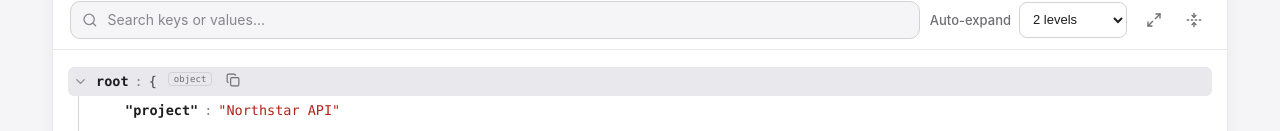
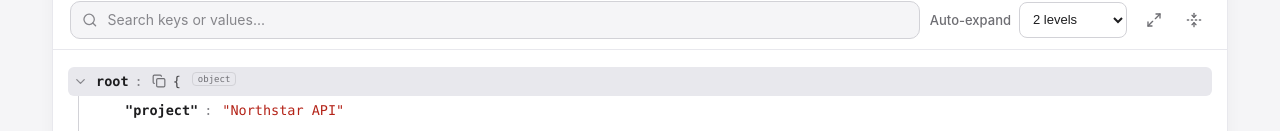
Before and after one commit to zjzhou521/json-treeview-online-tool, a React (Vite) app: page / in a window 1280 px wide. Shown: the part 821-952 px from the top of the page. Built offline with nearby package versions, Linux system fonts and the light colour scheme.

Commit message:
feat: simplify string rendering

```diff
--- a/src/App.tsx
+++ b/src/App.tsx
@@ -76,6 +76,8 @@
 				? "object"
 				: typeof value;
 const valueAsText = (value: JsonValue) => JSON.stringify(value, null, 2);
+const copiedValue = (value: JsonValue) =>
+	typeof value === "string" ? value : valueAsText(value);
 const pathAsText = (path: Path) =>
 	path.reduce<string>((text, part) => {
 		if (typeof part === "number") return `${text}[${part}]`;
@@ -271,6 +273,19 @@
 					</span>
 				)}
 				<span className="tree-colon">:</span>
+				<span className="tree-value-wrap">
+					<button
+						className="row-copy"
+						type="button"
+						aria-label={`Copy value at ${pathAsText(path)}`}
+						title="Copy value"
+						onClick={(event) => {
+							event.stopPropagation();
+							copy(copiedValue(value), "Value copied");
+						}}
+					>
+						<Copy size={14} />
+					</button>
 					{container ? (
 						<>
 							<span className="tree-bracket">
@@ -299,19 +314,8 @@
 							{kind === "string" ? JSON.stringify(value) : String(value)}
 						</span>
 					)}
+				</span>
 				<span className={`type-pill type-pill-${kind}`}>{kind}</span>
-				<button
-					className="row-copy"
-					type="button"
-					aria-label={`Copy value at ${pathAsText(path)}`}
-					title="Copy value"
-					onClick={(event) => {
-						event.stopPropagation();
-						copy(valueAsText(value), "Value copied");
-					}}
-				>
-					<Copy size={14} />
-				</button>
 			</div>
 			{container && open && children.length > 0 && (
 				<div className="tree-children" role="group">
--- a/src/styles.css
+++ b/src/styles.css
@@ -691,10 +691,27 @@
   color: var(--ink);
   font-weight: 700;
 }
+.tree-key,
+.tree-index,
+.root-label,
+.tree-colon,
+.tree-bracket,
+.collapsed-preview,
+.type-pill,
+.row-copy {
+  flex: none;
+  white-space: nowrap;
+}
+.tree-key,
+.tree-index,
+.root-label {
+  min-width: max-content;
+  overflow-wrap: normal;
+  word-break: normal;
+}
 .tree-key {
   color: var(--ink);
   font-weight: 700;
-  overflow-wrap: anywhere;
 }
 .tree-index {
   color: #9a3412;
@@ -713,6 +730,14 @@
   font-size: 12.5px;
   font-weight: 500;
   margin-left: 4px;
+}
+.tree-value-wrap {
+  position: relative;
+  display: flex;
+  align-items: flex-start;
+  gap: 4px;
+  min-width: 0;
+  flex: 0 1 auto;
 }
 .tree-value {
   min-width: 0;
@@ -751,14 +776,22 @@
 }
 .row-copy {
   visibility: hidden;
+  flex: 0 0 0;
+  width: 0;
+  min-width: 0;
+  height: 20px;
   border-radius: 5px;
-  padding: 3px;
-  margin-left: 5px;
+  padding: 0;
+  margin: 1px 0 0;
+  overflow: hidden;
 }
 .tree-row:hover .row-copy,
 .tree-row:focus-within .row-copy,
 .tree-row.selected .row-copy {
   visibility: visible;
+  flex: 0 0 20px;
+  width: 20px;
+  overflow: visible;
 }
 .row-copy:hover {
   color: var(--ink);
```
Lines whose indentation alone changed are shown as unchanged.
